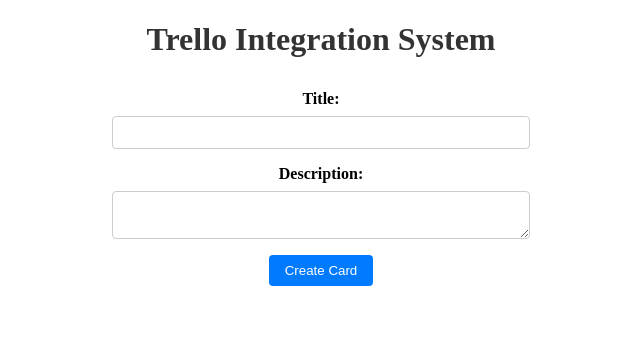
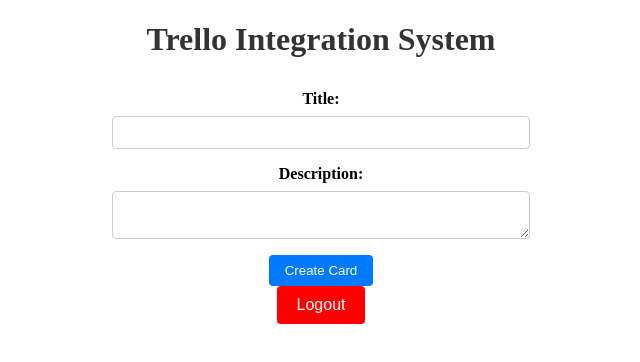
Before and after one commit to JAINAM007/trelloIntegration, an Angular app in the folder speakaiTrelloIntegration/: page /api/cards/create in a window 1280 px wide. Shown: the top 362 px of the page, without its empty margins (319-959 px from the left). Built offline with nearby package versions, Linux system fonts and the light colour scheme.

Commit message:
set-logout

```diff
--- a/speakaiTrelloIntegration/src/app/app-routing.module.ts
+++ b/speakaiTrelloIntegration/src/app/app-routing.module.ts
@@ -5,6 +5,8 @@
 import { LoginComponent } from './login/login.component';
 
 const routes: Routes = [
+  { path: '', redirectTo: '/api/login', pathMatch: 'full' }, // Default route
+  { path: 'api/login', component: LoginComponent },
   { path: 'api/cards/create', component: CardCreationComponent },
   { path: 'api/cards/display', component: CardDisplayComponent },
   { path: 'api/login', component: LoginComponent },
--- a/speakaiTrelloIntegration/src/app/card-creation/card-creation.component.css
+++ b/speakaiTrelloIntegration/src/app/card-creation/card-creation.component.css
@@ -32,3 +32,26 @@
   button:hover {
     background-color: #0056b3;
   }
+
+  .button-logout {
+    background-color: #ff0000;
+    color: #fff;
+    padding: 10px 20px;
+    border: none;
+    border-radius: 4px;
+    cursor: pointer;
+    font-size: 16px;
+  }
+
+  .button-logout:hover {
+    background-color: #e60000;
+  }
+
+  .button-logout:focus {
+    outline: none;
+  }
+
+  .button-logout-container {
+    display: flex;
+    justify-content: center;
+  }
--- a/speakaiTrelloIntegration/src/app/card-creation/card-creation.component.html
+++ b/speakaiTrelloIntegration/src/app/card-creation/card-creation.component.html
@@ -7,3 +7,7 @@
 
     <button type="submit">Create Card</button>
   </form>
+
+  <div class="button-logout-container">
+    <button class="button-logout" (click)="logout()">Logout</button>
+  </div>
--- a/speakaiTrelloIntegration/src/app/card-creation/card-creation.component.ts
+++ b/speakaiTrelloIntegration/src/app/card-creation/card-creation.component.ts
@@ -1,6 +1,7 @@
 import { Component } from '@angular/core';
 import { HttpClient } from '@angular/common/http';
 import { environment } from '../../enviroment';
+import { Router } from '@angular/router';
 
 @Component({
   selector: 'app-card-creation',
@@ -12,7 +13,9 @@
   cardDescription: string = '';
   cardCreationDate: string = '';
 
-  constructor(private http: HttpClient) {}
+  constructor(private http: HttpClient,
+
+    private router: Router) {}
 
   createCard() {
     const cardData = {
@@ -34,4 +37,9 @@
     );
   }
 
+  logout() {
+    // I will create seprate logout component in which I can destory token from cookie
+    this.router.navigateByUrl('/api/login');
+  }
+
 }
--- a/speakaiTrelloIntegration/src/app/card-display/card-display.component.css
+++ b/speakaiTrelloIntegration/src/app/card-display/card-display.component.css
@@ -32,3 +32,33 @@
   .card-container p {
     color: #555;
   }
+
+  .button-create,
+  .button-logout {
+    padding: 10px 20px;
+    background-color: #3498db;
+    color: #fff;
+    border: none;
+    border-radius: 4px;
+    cursor: pointer;
+    margin-right: 10px;
+    font-size: 16px;
+    transition: background-color 0.3s ease;
+  }
+
+
+
+
+
+  .button-logout:hover {
+    background-color: #e60000;
+  }
+
+  .button-logout:focus {
+    outline: none;
+  }
+
+  .button-logout-container {
+    display: flex;
+    justify-content: center;
+  }
--- a/speakaiTrelloIntegration/src/app/card-display/card-display.component.html
+++ b/speakaiTrelloIntegration/src/app/card-display/card-display.component.html
@@ -4,3 +4,8 @@
     <p>Creation Date: {{ card.creationDate | date:'yyyy-MM-dd'}}</p>
     <!-- Add more card details as needed -->
   </div>
+
+  <div class="button-logout-container">
+    <button class="button-create" (click)="redirectToCreateCard()">Create Card</button>
+    <button class="button-logout" (click)="logout()">Logout</button>
+  </div>
--- a/speakaiTrelloIntegration/src/app/card-display/card-display.component.ts
+++ b/speakaiTrelloIntegration/src/app/card-display/card-display.component.ts
@@ -2,6 +2,7 @@
 import { HttpClient } from '@angular/common/http';
 import { ActivatedRoute } from '@angular/router';
 import { HttpResponse } from '@angular/common/http';
+import { Router } from '@angular/router';
 @Component({
   selector: 'app-card-display',
   templateUrl: './card-display.component.html',
@@ -13,7 +14,8 @@
 
   constructor(
     private http: HttpClient,
-    private route: ActivatedRoute
+    private route: ActivatedRoute,
+    private router: Router
     ) {}
 
 
@@ -30,6 +32,7 @@
       }
       else{
         alert("UnAuthorized");
+        this.router.navigateByUrl('/login');
       }
     });
    }
@@ -56,4 +59,23 @@
   }}
     );
   }
+
+  redirectToCreateCard() {
+    const token = new URLSearchParams(window.location.hash.substr(1)).get('token');
+    console.log(token);
+    if (token) {
+      this.router.navigateByUrl(`api/cards/create?token=${token}`);
+    } else {
+      // Handle case where token is not available
+      // Redirect or display an error message
+    }
+  }
+
+  logout() {
+    // Perform the necessary logout actions
+    // For example, clear the user session, remove tokens, etc.
+
+    // Redirect the user to the login page
+    this.router.navigateByUrl('/api/login');
+  }
 }
```
